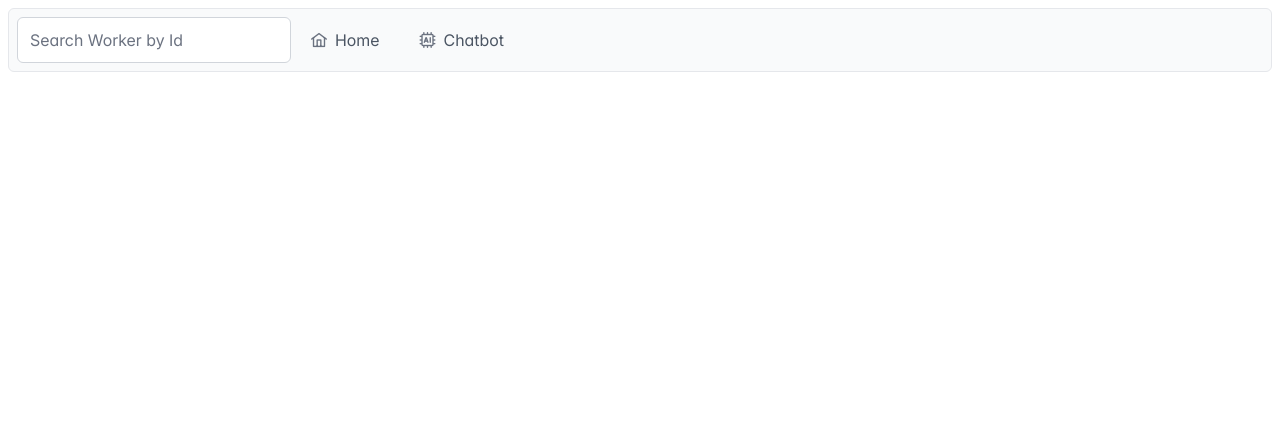
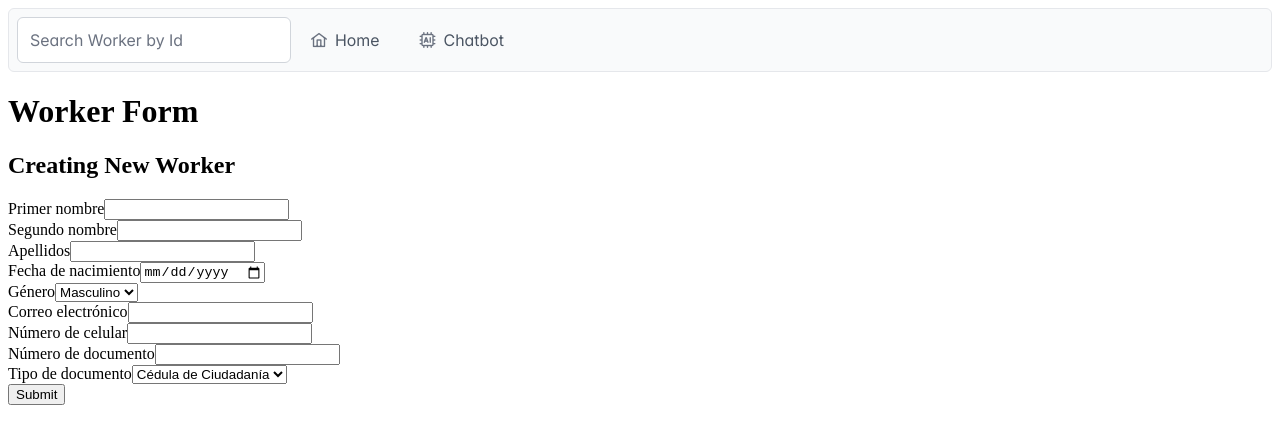
Before and after one commit to CristhianAC/NeoReg-Frontend, a React (Vite) app in the folder frontend/: page /panel in a window 1280 px wide. Before the commit this address had no page. Shown: the top 444 px of the page. Built offline with nearby package versions, Linux system fonts and the light colour scheme.

Commit message:
Add PanelPersona page and WorkerForm component with routing

```diff
--- a/frontend/src/App.jsx
+++ b/frontend/src/App.jsx
@@ -4,6 +4,7 @@ import Chatbot from "./pages/Chatbot";
 import Home from "./pages/Home";
 import Navbar from "./components/Navbar";
 import WorkerFormPage from "./pages/WorkerFormPage";
+import PanelPersona from "./pages/PanelPersona";
 function App() {
   return (
     <BrowserRouter>
@@ -14,6 +15,8 @@ function App() {
         <Route path="/home" element={<Home />} />
         <Route path="/worker/" element={<WorkerFormPage />} />
         <Route path="/worker/:id" element={<WorkerFormPage />} />
+        <Route path="/panel" element={<PanelPersona />} />
+        <Route path="/panel/:id" element={<PanelPersona />} />
       </Routes>
     </BrowserRouter>
   );
--- /dev/null
+++ b/frontend/src/components/WorkerForm.jsx
@@ -0,0 +1,95 @@
+import { useForm } from 'react-hook-form';
+
+const WorkerForm = ({ defaultValues = {}, onSubmit }) => {
+    const { register, handleSubmit } = useForm({ defaultValues });
+
+    return (
+        <form className="worker-form" onSubmit={handleSubmit(onSubmit)}>
+            <div className="form-group">
+                <label htmlFor="primerNombre">Primer nombre</label>
+                <input
+                    type="text"
+                    id="primerNombre"
+                    {...register("primerNombre", { required: "Este campo es obligatorio" })}
+                />
+            </div>
+            <div className="form-group">
+                <label htmlFor="segundoNombre">Segundo nombre</label>
+                <input
+                    type="text"
+                    id="segundoNombre"
+                    {...register("segundoNombre")}
+                />
+            </div>
+            <div className="form-group">
+                <label htmlFor="apellidos">Apellidos</label>
+                <input
+                    type="text"
+                    id="apellidos"
+                    {...register("apellidos", { required: "Este campo es obligatorio" })}
+                />
+            </div>
+            <div className="form-group">
+                <label htmlFor="fechaNacimiento">Fecha de nacimiento</label>
+                <input
+                    type="date"
+                    id="fechaNacimiento"
+                    {...register("fechaNacimiento", { required: "Este campo es obligatorio" })}
+                />
+            </div>
+            <div className="form-group">
+                <label htmlFor="genero">Género</label>
+                <select
+                    id="genero"
+                    {...register("genero", { required: "Este campo es obligatorio" })}
+                >
+                    <option value="M">Masculino</option>
+                    <option value="F">Femenino</option>
+                    <option value="O">Otro</option>
+                </select>
+            </div>
+            <div className="form-group">
+                <label htmlFor="correo">Correo electrónico</label>
+                <input
+                    type="email"
+                    id="correo"
+                    {...register("correo", {
+                        required: "Este campo es obligatorio"
+                    })}
+                />
+            </div>
+            <div className="form-group">
+                <label htmlFor="celular">Número de celular</label>
+                <input
+                    type="tel"
+                    id="celular"
+                    {...register("celular", {
+                        required: "Este campo es obligatorio"
+                    })}
+                />
+            </div>
+            <div className="form-group">
+                <label htmlFor="noDocumento">Número de documento</label>
+                <input
+                    type="text"
+                    id="noDocumento"
+                    {...register("noDocumento", { required: "Este campo es obligatorio" })}
+                />
+            </div>
+            <div className="form-group">
+                <label htmlFor="tipoDocumento">Tipo de documento</label>
+                <select
+                    id="tipoDocumento"
+                    {...register("tipoDocumento", { required: "Este campo es obligatorio" })}
+                >
+                    <option value="CC">Cédula de Ciudadanía</option>
+                    <option value="CE">Cédula de Extranjería</option>
+                    <option value="PA">Pasaporte</option>
+                </select>
+            </div>
+            <button type="submit">Submit</button>
+        </form>
+    );
+};
+
+export default WorkerForm;
--- a/frontend/src/pages/Home.jsx
+++ b/frontend/src/pages/Home.jsx
@@ -1,4 +1,6 @@
 import React from "react";
+import PanelPersona from "./PanelPersona";
+import { Routes, Route } from "react-router-dom";
 
 function Home() {
   return (
--- /dev/null
+++ b/frontend/src/pages/PanelPersona.jsx
@@ -0,0 +1,37 @@
+import React from 'react';
+import WorkerForm from '../components/WorkerForm';
+import { useParams } from 'react-router-dom'
+
+const PanelPersona = () => {
+
+  const { id } = useParams()
+
+  const defaultValues = id ?  {"primerNombre" : "Juan"} : {};
+
+  const handleSubmit = (data) => {
+    if(id){
+      console.log("Updating worker with id:", id);
+    } else {
+      console.log("Creating new worker");
+    }
+    // call createWorker(data) or updateWorker(id, data)
+  };
+
+  return (
+    <div>
+      <h1>Worker Form</h1>
+      <div>
+        {id ? (
+          <h2>Editing Worker with ID: {id}</h2>
+        ) : (
+          <h2>Creating New Worker</h2>
+        )}
+      </div>
+      <WorkerForm
+      defaultValues={defaultValues}
+      onSubmit={handleSubmit} />
+    </div>
+  );
+};
+
+export default PanelPersona;
```
Also changed, not shown: 1 other file (tests, documents, lock files or other folders).
